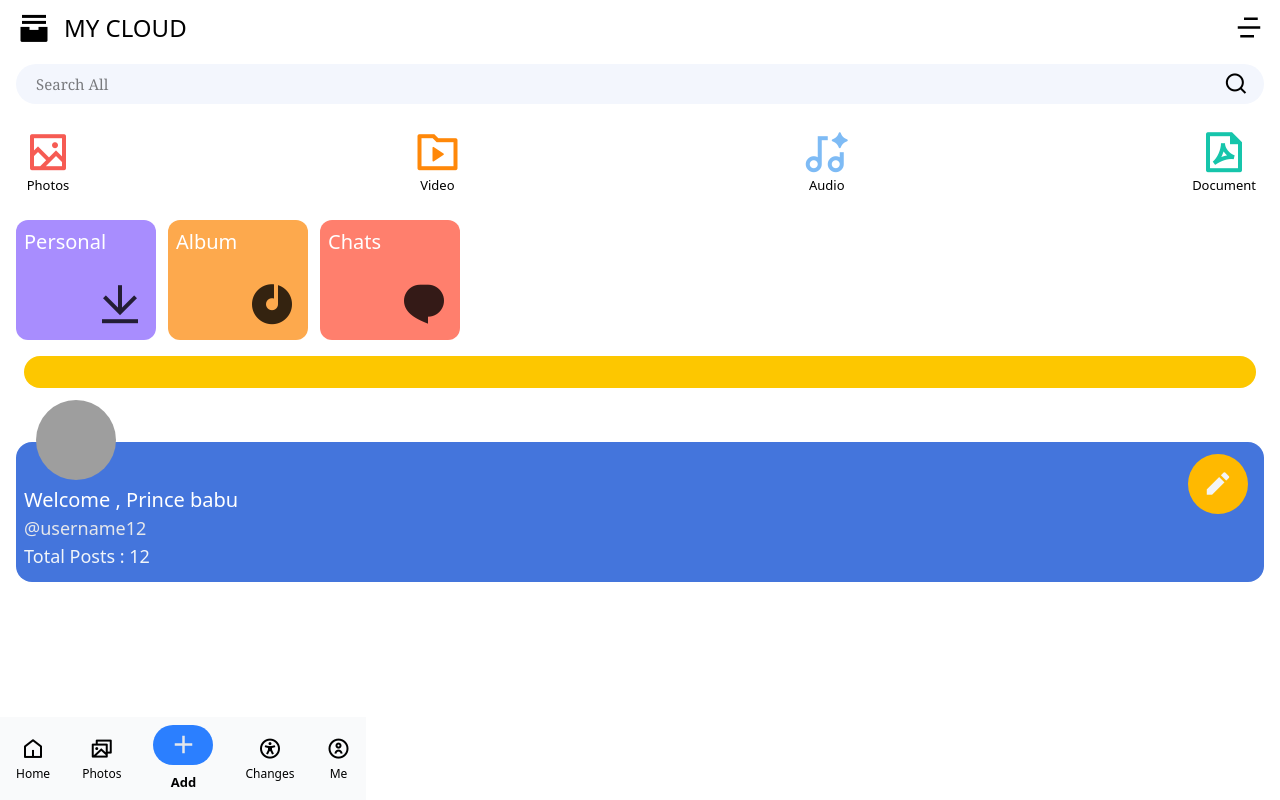
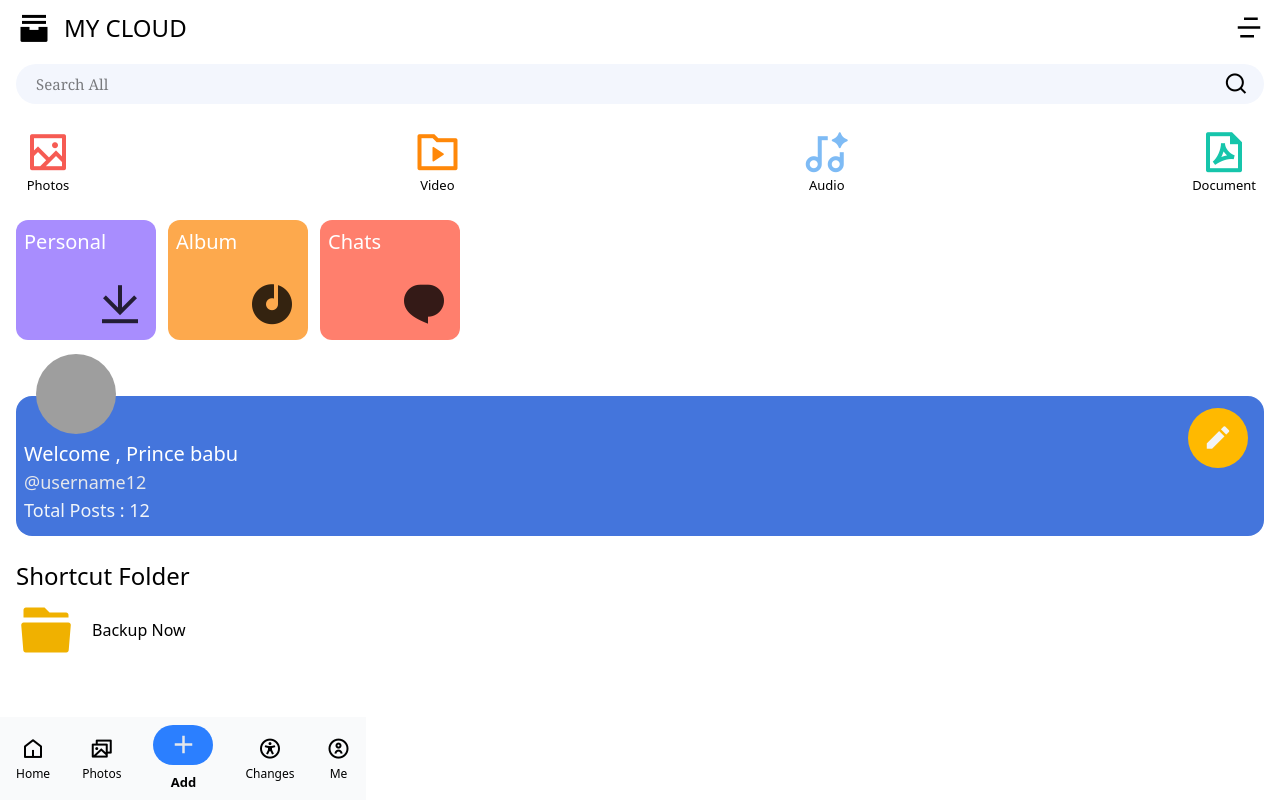
Before and after one commit to Prince-babu86/Devgram, a React (Vite) app: page / in a window 1280 px wide. Built offline with nearby package versions, Linux system fonts and the light colour scheme; grey boxes are pictures that could not be loaded.

Commit message:
add shortcut files

```diff
--- a/src/Components/Banner.jsx
+++ b/src/Components/Banner.jsx
@@ -3,8 +3,8 @@ import React from 'react'
 const Banner = () => {
   return (
     <div className='py-2 px-4'>
-       <marquee className='mb-12 text-2xl mx-2 font-["Courier New"] uppercase bg-yellow-400 rounded-2xl '>Welcome User to My APP</marquee>
-       <div className="h-[140px] w-full bg-[#4475DC] rounded-2xl  relative">
+       {/* <marquee className='mb-12 text-2xl mx-2 font-["Courier New"] uppercase bg-yellow-400 rounded-2xl  '>Welcome User to My APP</marquee> */}
+       <div className="h-[140px] w-full bg-[#4475DC] rounded-2xl mt-10 relative">
         <img className='h-[80px] w-[80px] rounded-full absolute top-[-30%] left-5 ' src="https://i.pinimg.com/736x/3b/0c/b8/3b0cb8d8d089a8b7776a9559babf4c85.jpg" alt="" />
         <h1 className='text-xl text-left absolute top-11 left-2 text-white'>Welcome , Prince babu </h1>
         <h2 className='text-lg text-left absolute top-18 left-2 text-gray-200'>@username12</h2>
@@ -12,8 +12,8 @@ const Banner = () => {
         <i className="ri-pencil-fill absolute right-4 top-3 text-3xl text-gray-100 bg-amber-400 h-[60px] w-[60px] flex items-center justify-center rounded-full"></i>
 
 
+       </div>
 
-       </div>
     </div>
   )
 }
--- /dev/null
+++ b/src/Components/Shortcut.jsx
@@ -0,0 +1,17 @@
+import React from 'react'
+
+const Shortcut = () => {
+  return (
+    <div className='px-4 py-2'>
+          <div className="shortcut mt-2">
+        <h1 className='text-2xl '>Shortcut Folder</h1>
+        <div className="folder flex items-center mt-2">
+        <i className="ri-folder-5-fill text-6xl text-yellow-500 "></i>
+        <h2 className='text-md mx-4 align-top'>Backup Now</h2>
+        </div>
+       </div>
+    </div>
+  )
+}
+
+export default Shortcut
--- a/src/Pages/Home.jsx
+++ b/src/Pages/Home.jsx
@@ -5,15 +5,19 @@ import Searchbar from '../Components/Searchbar'
 import Path from '../Components/Path'
 import Smartdata from '../Components/Smartdata'
 import Banner from '../Components/Banner'
+import Shortcut from '../Components/Shortcut'
 
 const Home = () => {
   return (
     <div>
+      <div className='overflow-y-auto h-[82vh] '>
       <Navbar/>
       <Searchbar/>
       <Path/>
       <Smartdata/>
       <Banner/>
+      <Shortcut/>
+      </div>
       <Menubar/>
     </div>
   )
```
